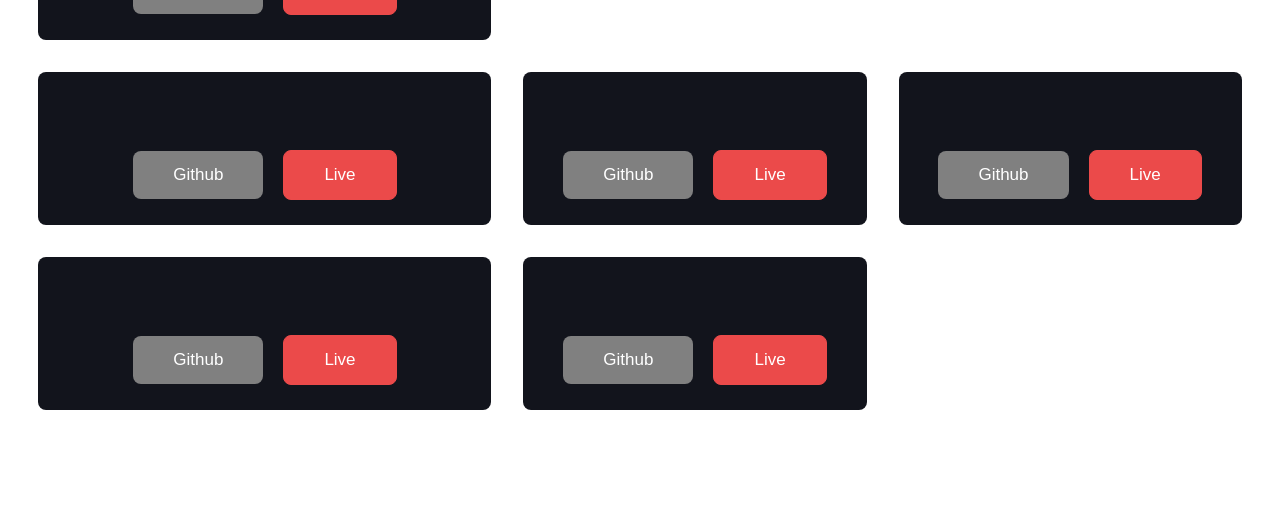
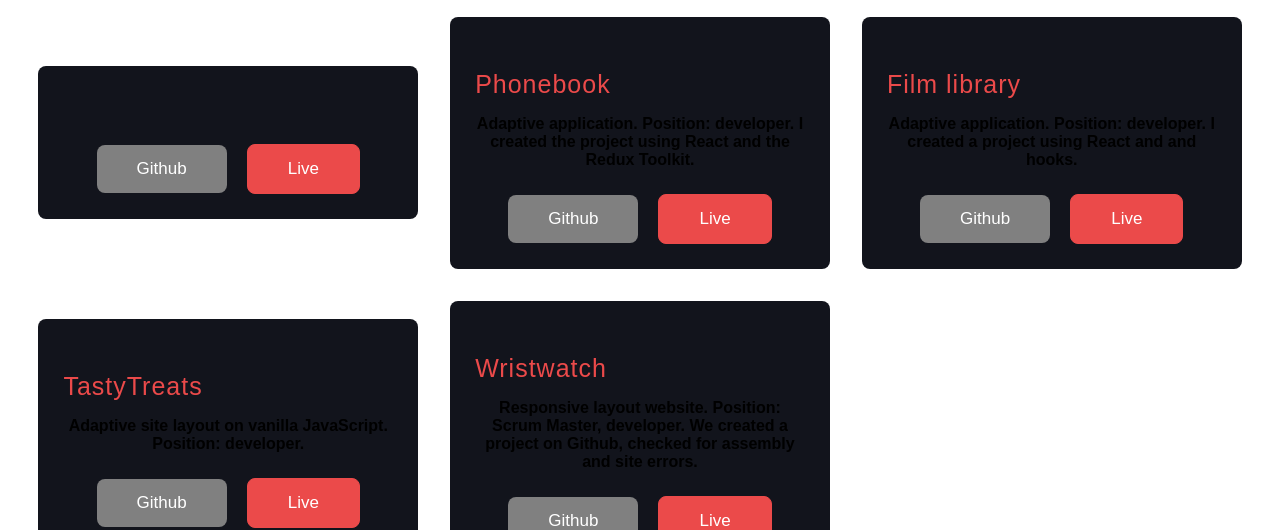
Before and after one commit to Vitalii-Malyk/My_portfolio, a React (Create React App) app: page / in a window 1280 px wide. Shown: the part 3706-4236 px from the top of the page. Built offline with nearby package versions, Linux system fonts and the light colour scheme.

Commit message:
add portfolio data

```diff
--- a/src/Components/Experience.jsx
+++ b/src/Components/Experience.jsx
@@ -1,11 +1,10 @@
 import React from "react";
-import html from "../Helpers/icons/html (1).png";
-import css from "../Helpers/icons/css (1).png";
-import react from "../Helpers/icons/react (1).png";
-import js from "../Helpers/icons/javascript (2).png";
-import github from "../Helpers/icons/github (1).png";
+import html from "../Helpers/icons/html&css.png";
+// import react from "../Helpers/icons/react (1).png";
+// import js from "../Helpers/icons/javascript (2).png";
+// import github from "../Helpers/icons/github (1).png";
 // import ex from "../Helpers/icons/";
-import node from "../Helpers/icons/nodejs (1).png";
+// import node from "../Helpers/icons/nodejs (1).png";
 // import bts from "../Helpers/icons"
 import ts from "../Helpers/icons/icons8-typescript-48.png";
 import mui from "../Helpers/icons/material-ui.png";
@@ -97,7 +96,7 @@ const Experience = () => {
     },
   ];
 
-  const allImgs = [html, css, react, js, github, node, ts, mui, red];
+  const allImgs = [html, ts, mui, red];
 
   return (
     <section id="experience">
--- a/src/Components/Portfolio.jsx
+++ b/src/Components/Portfolio.jsx
@@ -32,31 +32,31 @@ const Portfolio = () => {
       shot: "",
     },
     {
-      name: "",
-      des: "",
-      live: "",
-      github: "",
+      name: "Phonebook",
+      des: "Adaptive application. Position: developer. I created the project using React and the Redux Toolkit.",
+      live: "https://vitalii-malyk.github.io/goit-react-hw-08-phonebook/",
+      github: "https://github.com/Vitalii-Malyk/goit-react-hw-08-phonebook",
       shot: "",
     },
     {
-      name: "",
-      des: "",
-      live: "",
-      github: "",
+      name: "Film library",
+      des: "Adaptive application. Position: developer. I created a project using React and and hooks.",
+      live: "https://vitalii-malyk.github.io/goit-react-hw-05-movies/",
+      github: "https://github.com/Vitalii-Malyk/goit-react-hw-05-movies",
       shot: "",
     },
     {
-      name: "",
-      des: "",
-      live: "",
-      github: "",
+      name: "TastyTreats",
+      des: "Adaptive site layout on vanilla JavaScript. Position: developer.",
+      live: "https://devmasterx.github.io/project-TEAM-JS-2023/",
+      github: "https://github.com/DevMasterX/project-TEAM-JS-2023",
       shot: "",
     },
     {
-      name: "",
-      des: "",
-      live: "",
-      github: "",
+      name: "Wristwatch",
+      des: "Responsive layout website. Position: Scrum Master, developer. We created a project on Github, checked for assembly and site errors.",
+      live: "https://vitiukvv.github.io/project-wristwatch/",
+      github: "https://github.com/VitiukVV/project-wristwatch",
       shot: "",
     },
   ];
```
